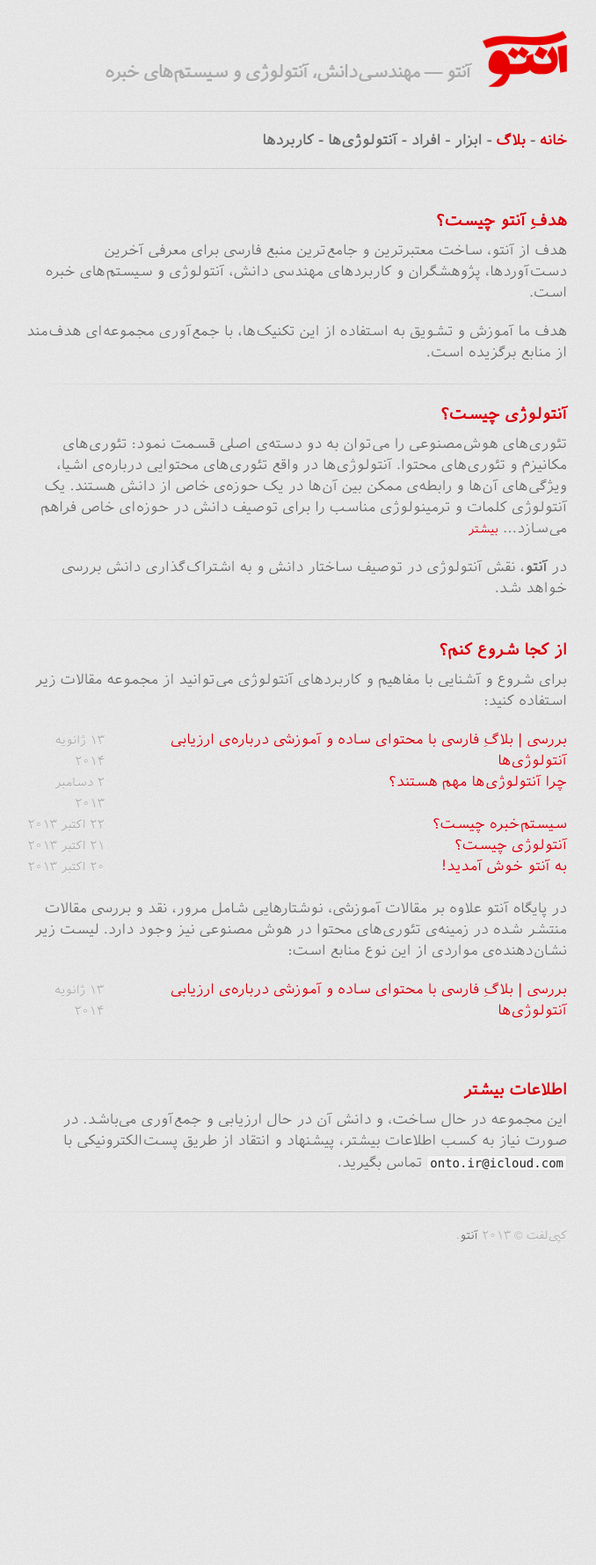
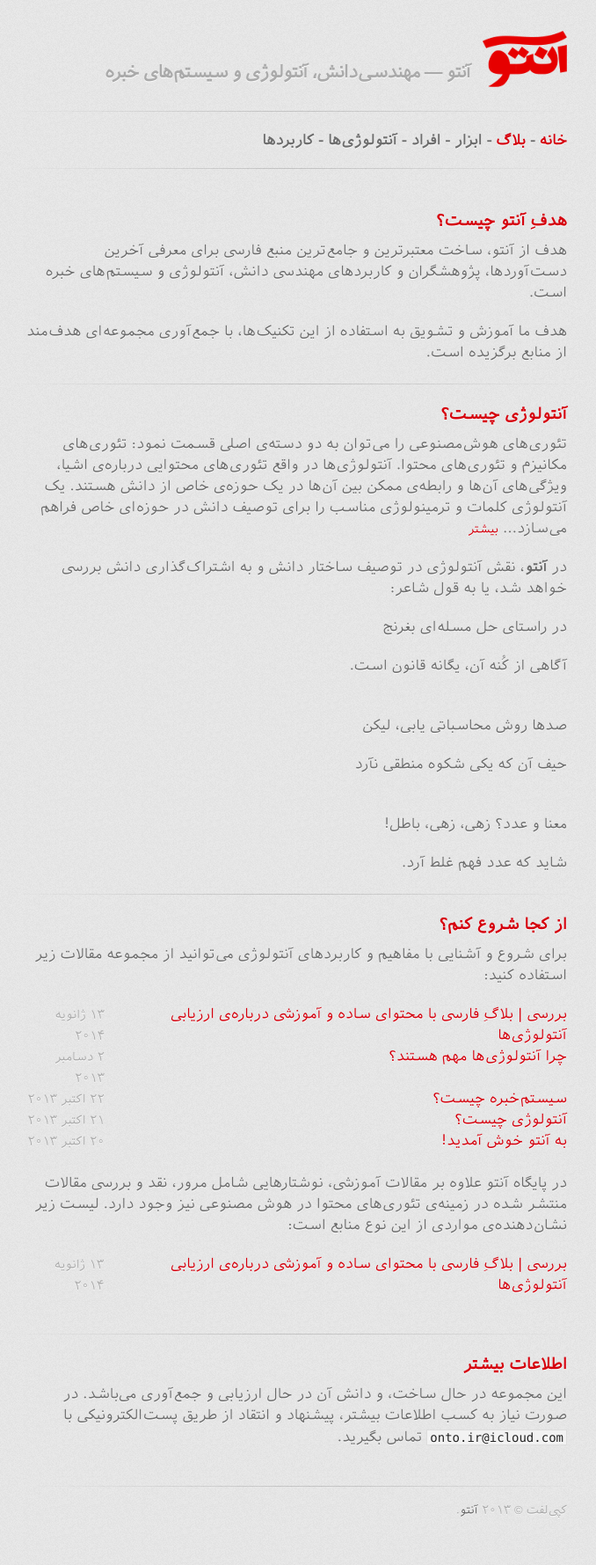
Before and after one commit to morteza/onto, a Jekyll site: the page built from index.md, in a window 1280 px wide. Shown: the whole page at 88% size, without its empty margins (305-983 px from the left). Built offline with Jekyll 4.4.1, drawn with Linux system fonts in a browser that asks for light colours; Markdown is read by kramdown in place of the engine named in the settings; before the commit the page ends 1467 px from its top, so only the background shows below that.

Commit message:
Update intro page.

```diff
--- a/index.md
+++ b/index.md
@@ -16,7 +16,22 @@ title: "آنتو (onto.ir)"
 تئوری‌های هوش‌مصنوعی را می‌توان به دو دسته‌ی اصلی قسمت نمود: تئوری‌های مکانیزم و تئوری‌های محتوا. آنتولوژی‌ها در واقع تئوری‌های محتوایی درباره‌ی اشیا، ویژگی‌های آن‌ها و رابطه‌ی ممکن بین آن‌ها در یک حوزه‌ی خاص از دانش هستند. یک آنتولوژی کلمات و ترمینولوژی مناسب را برای توصیف دانش در حوزه‌ای خاص فراهم می‌سازد... <a href="{% post_url 2013-10-21-what_is_an_ontology %}"><small>بیشتر</small></a>
 
 
-در **آنتو**، نقش آنتولوژی در توصیف ساختار دانش و به اشتراک‌گذاری دانش بررسی خواهد شد.
+در **آنتو**، نقش آنتولوژی در توصیف ساختار دانش و به اشتراک‌گذاری دانش بررسی خواهد شد، یا به قول شاعر:
+
+
+در راستای حل مسله‌ای بغرنج
+
+آگاهی از کُنه آن، یگانه قانون است.
+<br /><br />
+
+صدها روش محاسباتی یابی، لیکن
+
+حیف آن که یکی شکوه منطقی نآرد
+<br /><br />
+
+معنا و عدد؟ زهی، زهی، باطل!
+
+شاید که عدد فهم غلط آرد.
 
 ---
 
```
